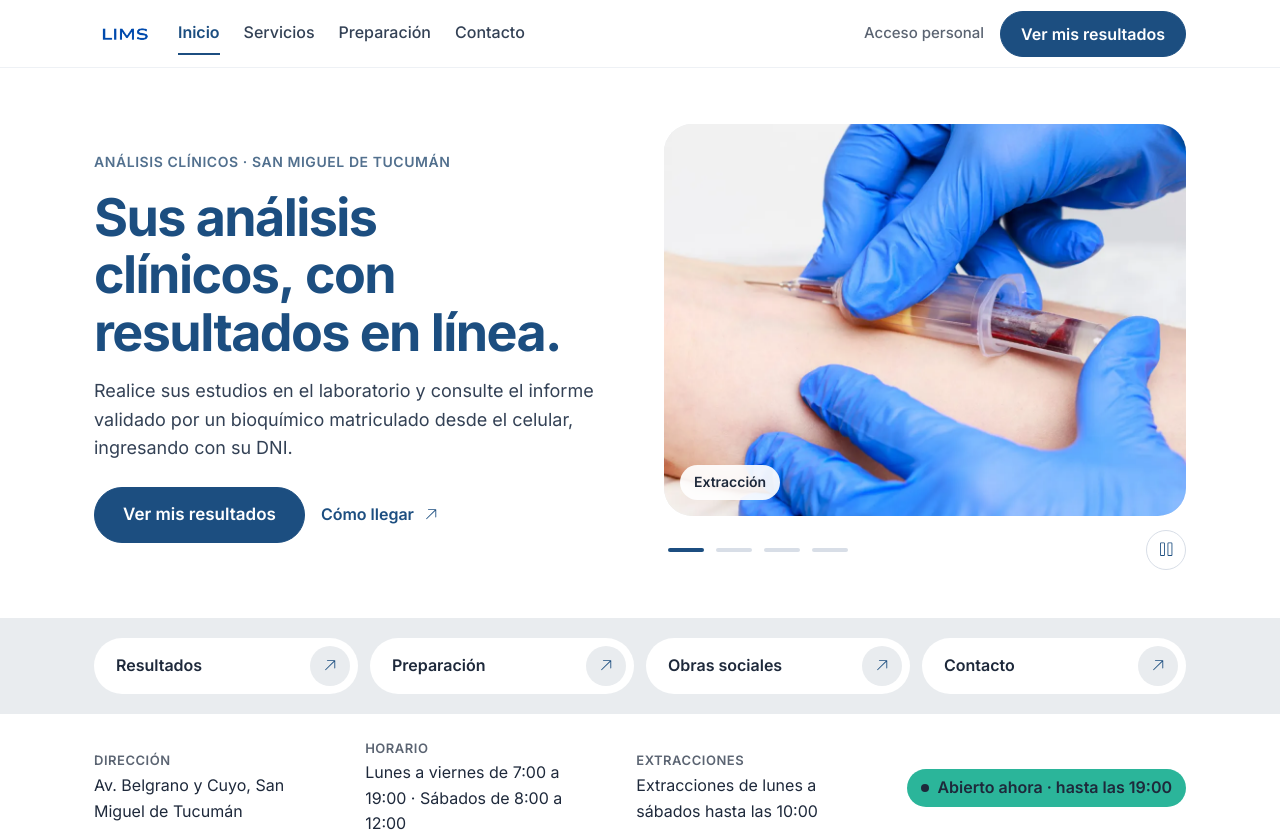
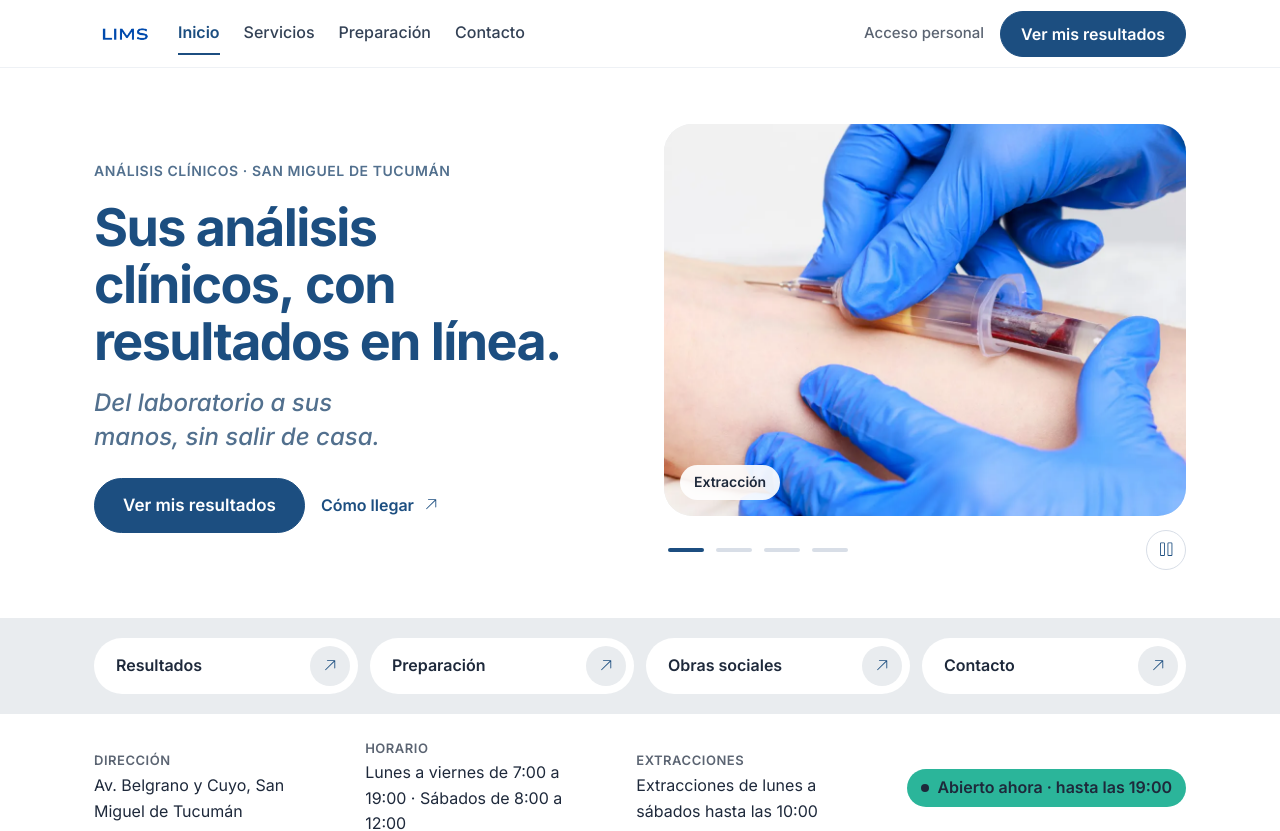
Before and after one commit to Laraain/LIMS-Laboratorio-frontend, a React (Vite) app: page / in a window 1280 px wide. Shown: the top 831 px of the page. Built offline with nearby package versions, Linux system fonts and the light colour scheme.

Commit message:
Reemplaza la bajada del hero por el lema del laboratorio
"Del laboratorio a sus manos, sin salir de casa." en cursiva y azul suave,
aparece cuando termina de entrar el título. Se carga la variante cursiva de
Inter, que antes no estaba disponible.

```diff
--- a/index.html
+++ b/index.html
@@ -89,7 +89,7 @@
     <link rel="preconnect" href="https://fonts.googleapis.com" />
     <link rel="preconnect" href="https://fonts.gstatic.com" crossorigin />
     <link
-      href="https://fonts.googleapis.com/css2?family=Inter:wght@400;500;600;700&family=IBM+Plex+Mono:wght@400;500;600&display=swap"
+      href="https://fonts.googleapis.com/css2?family=Inter:ital,wght@0,400;0,500;0,600;0,700;1,500&family=IBM+Plex+Mono:wght@400;500;600&display=swap"
       rel="stylesheet"
     />
   </head>
--- a/src/pages/Home.css
+++ b/src/pages/Home.css
@@ -40,10 +40,29 @@
   }
 }
 
-.lims-hero-lead {
+/* Lema del laboratorio: aparece cuando termina de entrar el título */
+.lims-hero-lema {
   max-width: 34rem;
-  font-size: 1.125rem;
-  line-height: 1.6;
+  font-size: clamp(1.25rem, 2vw, 1.5rem);
+  font-style: italic;
+  font-weight: 500;
+  line-height: 1.4;
+  text-wrap: balance;
+  color: var(--lims-brand-soft);
+  animation: limsLema 0.8s ease 0.95s both;
+}
+
+@keyframes limsLema {
+  from {
+    opacity: 0;
+    transform: translateY(6px);
+  }
+}
+
+@media (prefers-reduced-motion: reduce) {
+  .lims-hero-lema {
+    animation: none;
+  }
 }
 
 .lims-link-flecha {
--- a/src/pages/Home.jsx
+++ b/src/pages/Home.jsx
@@ -49,10 +49,7 @@ function Home() {
                   </span>
                 ))}
               </h1>
-              <p className="lims-hero-lead mb-4">
-                Realice sus estudios en el laboratorio y consulte el informe validado por un
-                bioquímico matriculado desde el celular, ingresando con su DNI.
-              </p>
+              <p className="lims-hero-lema mb-4">Del laboratorio a sus manos, sin salir de casa.</p>
               <div className="d-flex flex-wrap align-items-center gap-3">
                 <Link to="/login-paciente" className="btn lims-btn-pill lims-btn-primario lims-btn-grande">
                   Ver mis resultados
```
